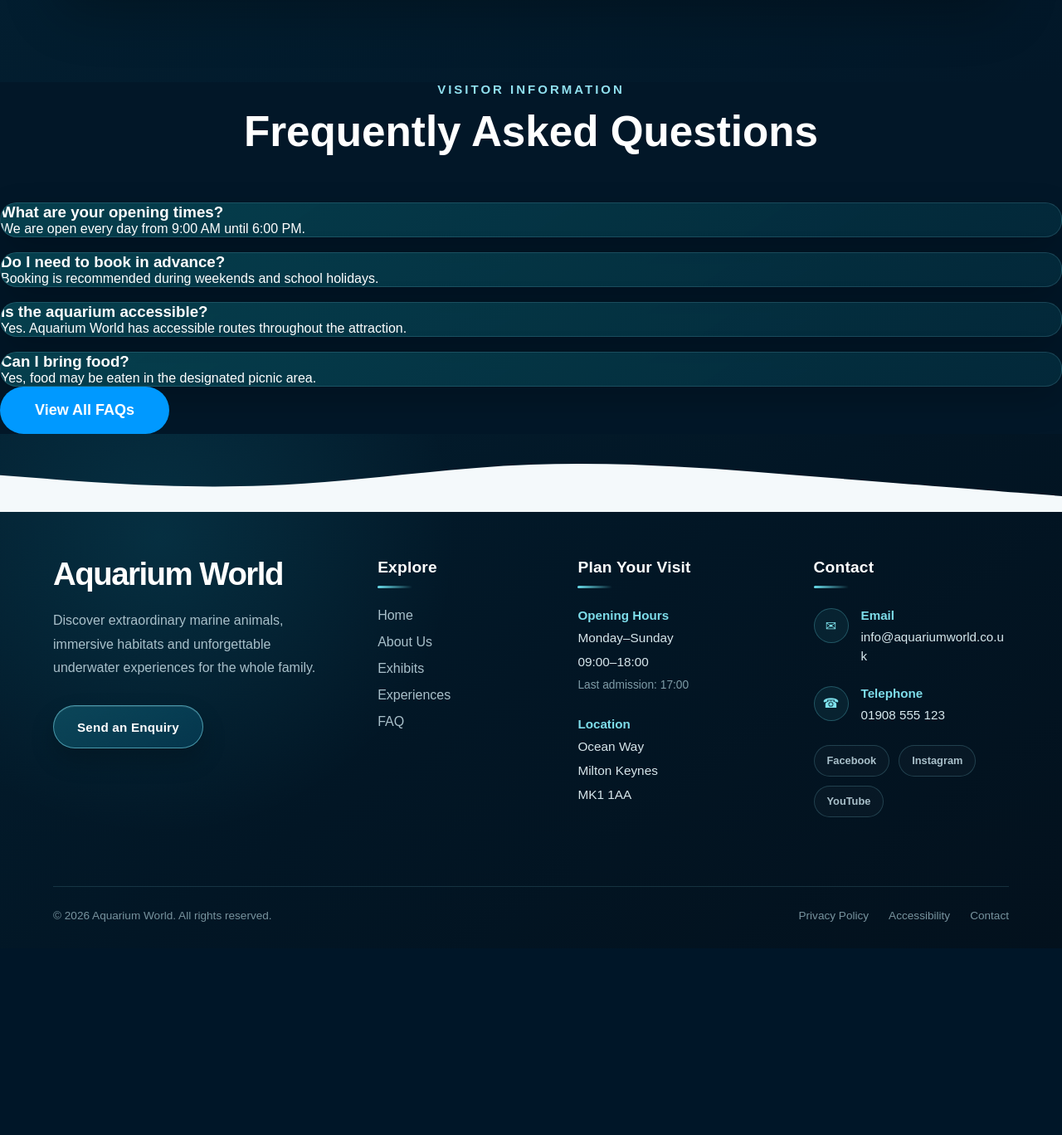
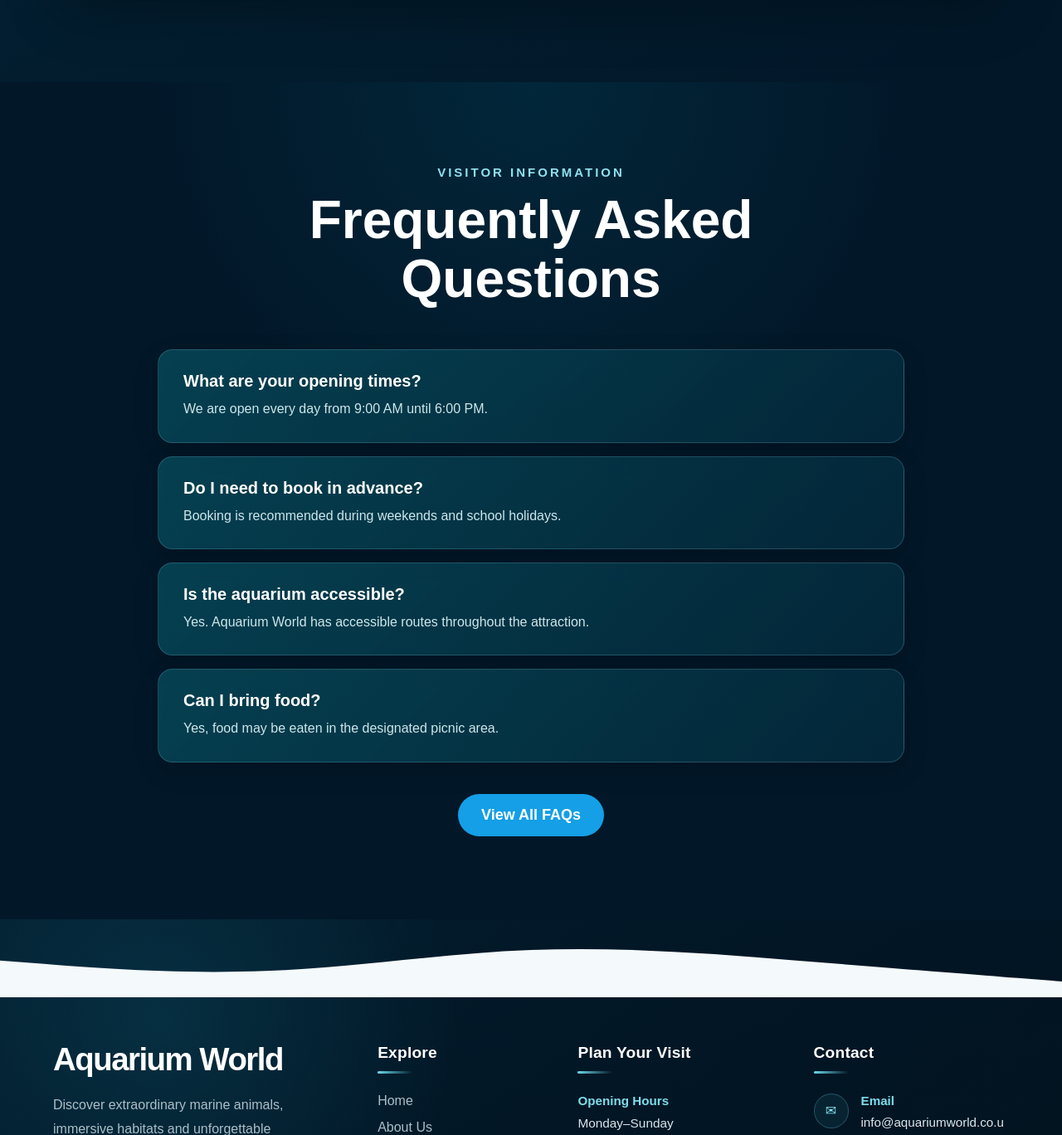
Before and after one commit to riszke86/20061275, a Node server app: page / in a window 1280 px wide. Shown: the part 4890-6258 px from the top of the page at 83% size. Before the commit the page ends 6001 px from the top, so only its background shows below. Run offline with Node 20, Linux system fonts and the light colour scheme; some libraries are stand-ins or nearby versions.

Commit message:
Improve home FAQ section styling

```diff
--- a/public/css/home.css
+++ b/public/css/home.css
@@ -390,6 +390,159 @@
     margin: 0 auto;
 }
 
+/* =============HOME FAQ================ */
+
+.home-faq {
+    padding: 100px 20px;
+
+    background:
+        radial-gradient(
+            circle at top center,
+            rgba(0, 180, 216, 0.1),
+            transparent 40%
+        ),
+        #021728;
+}
+
+
+/* ================= FAQ HEADING ================= */
+
+.home-faq .section-heading {
+    max-width: 800px;
+    margin: 0 auto 50px;
+    text-align: center;
+}
+
+.home-faq .section-heading h2 {
+    margin: 10px 0 0;
+
+    color: #ffffff;
+    font-size: clamp(2.5rem, 5vw, 4rem);
+    line-height: 1.1;
+}
+
+
+/* ================= FAQ LIST ================= */
+
+.home-faq .faq-list {
+    width: min(900px, 100%);
+    margin: 0 auto;
+
+    display: grid;
+    gap: 16px;
+}
+
+
+/* ================= FAQ ITEMS ================= */
+
+.home-faq .faq-item {
+    padding: 26px 30px;
+
+    border: 1px solid rgba(144, 224, 239, 0.2);
+    border-radius: 18px;
+
+    background:
+        linear-gradient(
+            135deg,
+            rgba(7, 80, 96, 0.72),
+            rgba(3, 40, 58, 0.9)
+        );
+
+    box-shadow: 0 10px 30px rgba(0, 0, 0, 0.16);
+
+    transition:
+        transform 0.25s ease,
+        border-color 0.25s ease,
+        background 0.25s ease;
+}
+
+.home-faq .faq-item:hover {
+    transform: translateY(-3px);
+
+    border-color: rgba(144, 224, 239, 0.45);
+
+    background:
+        linear-gradient(
+            135deg,
+            rgba(8, 97, 112, 0.82),
+            rgba(3, 47, 67, 0.95)
+        );
+}
+
+.home-faq .faq-item h3 {
+    margin: 0 0 9px;
+
+    color: #ffffff;
+    font-size: 20px;
+    font-weight: 700;
+}
+
+.home-faq .faq-item p {
+    margin: 0;
+
+    color: #cce7ec;
+    font-size: 16px;
+    line-height: 1.65;
+}
+
+
+/* ================= VIEW ALL BUTTON ================= */
+
+.home-faq .section-action {
+    margin-top: 38px;
+    text-align: center;
+}
+
+.home-faq .section-action .button {
+    display: inline-flex;
+    align-items: center;
+    justify-content: center;
+
+    padding: 15px 28px;
+
+    border-radius: 999px;
+
+    background: #149fe6;
+
+    color: #ffffff;
+    font-weight: 700;
+    text-decoration: none;
+
+    transition:
+        transform 0.25s ease,
+        background 0.25s ease;
+}
+
+.home-faq .section-action .button:hover {
+    transform: translateY(-3px);
+    background: #35c2dc;
+}
+
+
+/* ================= FAQ RESPONSIVE ================= */
+
+@media (max-width: 600px) {
+
+    .home-faq {
+        padding: 65px 20px;
+    }
+
+    .home-faq .section-heading {
+        margin-bottom: 35px;
+    }
+
+    .home-faq .faq-item {
+        padding: 22px 20px;
+    }
+
+    .home-faq .faq-item h3 {
+        font-size: 18px;
+    }
+
+    .home-faq .faq-item p {
+        font-size: 15px;
+    }
+}
 
 /* ================= CURRENT STATUS ================= */
 
```
